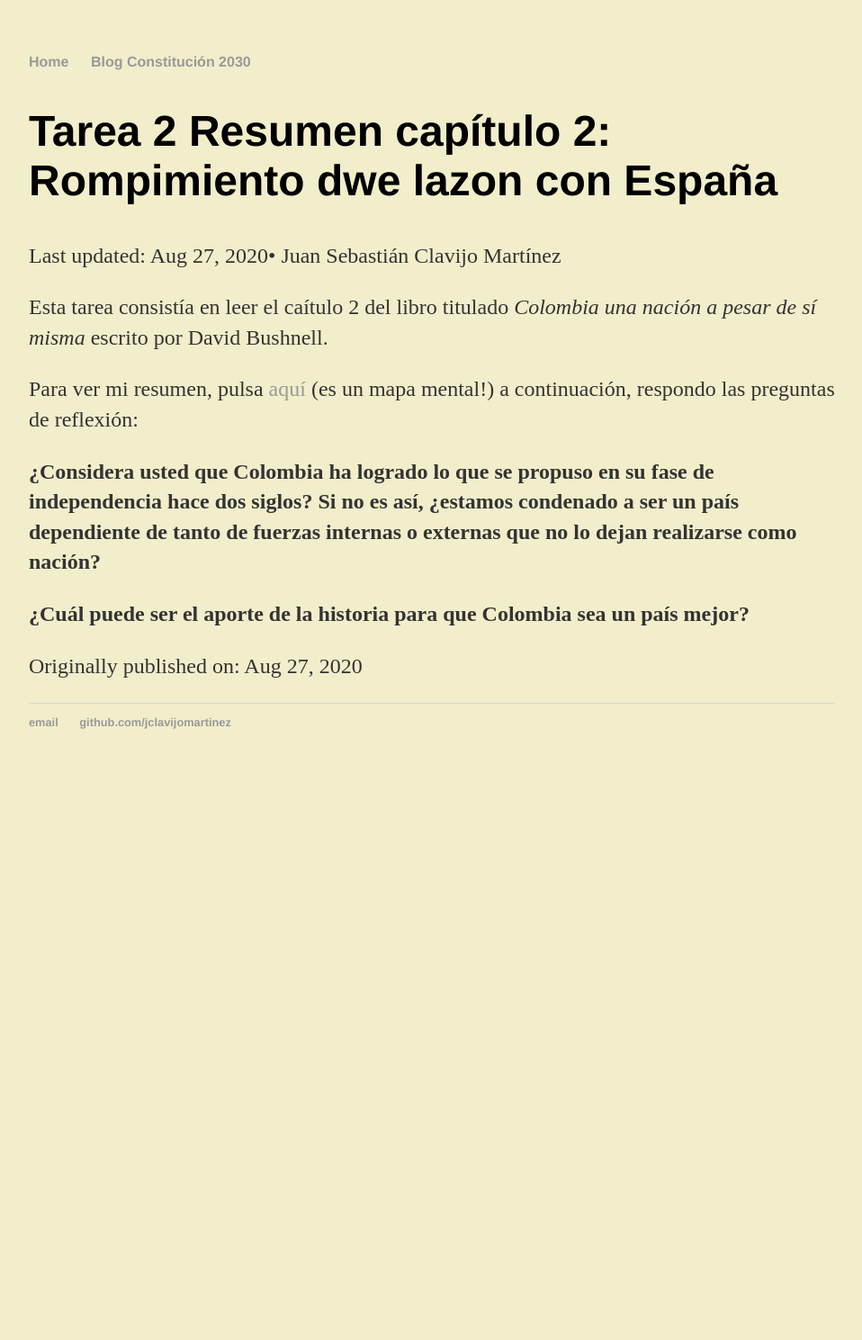
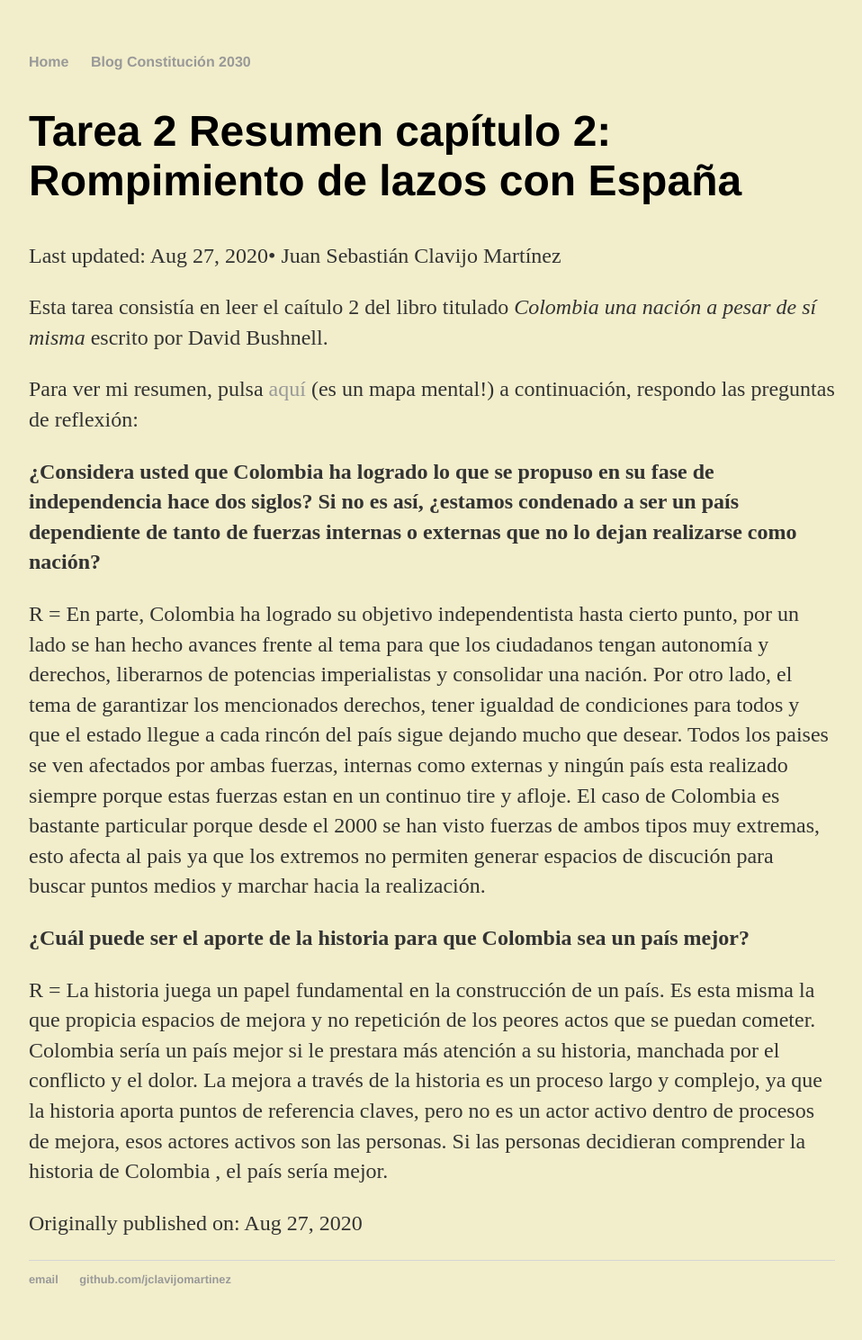
Before and after one commit to jclavijomartinez/jclavijomartinez.github.io, a Jekyll site: the page built from _posts/2020-08-27-tarea2-resumen-capitulo-2.md, in a window 1280 px wide. Shown: the whole page at 90% size, without its empty margins (160-1118 px from the left). Built offline with Jekyll 4.4.1, drawn with Linux system fonts in a browser that asks for light colours; before the commit the page ends 900 px from its top, so only the background shows below that.

Commit message:
Update 2020-08-27-tarea2-resumen-capitulo-2.md
respondo los preguntas y fix typo

```diff
--- a/_posts/2020-08-27-tarea2-resumen-capitulo-2.md
+++ b/_posts/2020-08-27-tarea2-resumen-capitulo-2.md
@@ -1,6 +1,6 @@
 ---
 layout: post
-title: "Tarea 2 Resumen capítulo 2: Rompimiento dwe lazon con España"
+title: "Tarea 2 Resumen capítulo 2: Rompimiento de lazos con España"
 date: 2020-08-27
 author: Juan Sebastián Clavijo Martínez
 last_modified_at:   2020-08-27 10:05:35 -0050
@@ -11,4 +11,8 @@ Para ver mi resumen, pulsa <a href="/resumentarea2">aquí</a> (es un mapa mental
 
 **¿Considera usted que Colombia ha logrado lo que se propuso en su fase de independencia hace dos siglos? Si no es así, ¿estamos condenado a ser un país dependiente de tanto de fuerzas internas o externas que no lo dejan realizarse como nación?**
 
+R = En parte, Colombia ha logrado su objetivo independentista hasta cierto punto, por un lado se han hecho avances frente al tema para que los ciudadanos tengan autonomía y derechos, liberarnos de potencias imperialistas y consolidar una nación. Por otro lado, el tema de garantizar los mencionados derechos, tener igualdad de condiciones para todos y que el estado llegue a cada rincón del país sigue dejando mucho que desear. Todos los paises se ven afectados por ambas fuerzas, internas como externas y ningún país esta realizado siempre porque estas fuerzas estan en un continuo tire y afloje. El caso de Colombia es bastante particular porque desde el 2000 se han visto fuerzas de ambos tipos muy extremas, esto afecta al pais ya que los extremos no permiten generar espacios de discución para buscar puntos medios y marchar hacia la realización.
+
 **¿Cuál puede ser el aporte de la historia para que Colombia sea un país mejor?**
+
+R = La historia juega un papel fundamental en la construcción de un país. Es esta misma la que propicia espacios de mejora y no repetición de los peores actos que se puedan cometer. Colombia sería un país mejor si le prestara más atención a su historia, manchada por el conflicto y el dolor. La mejora a través de la historia es un proceso largo y complejo, ya que la historia aporta puntos de referencia claves, pero no es un actor activo dentro de procesos de mejora, esos actores activos son las personas. Si las personas decidieran comprender la historia de Colombia , el país sería mejor.
```
